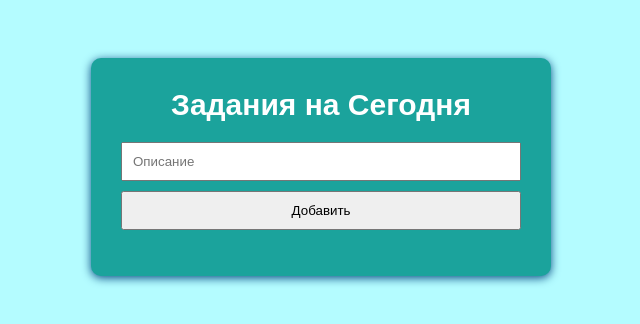
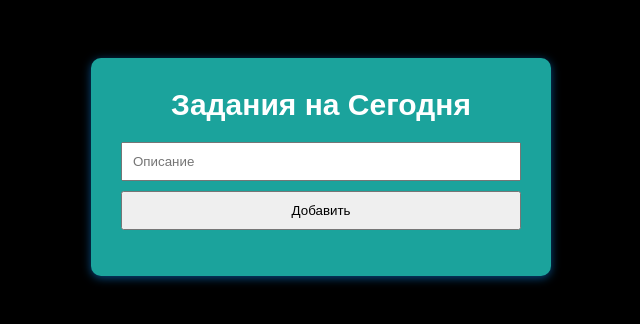
Before and after one commit to gitnikitih/Firts, a plain HTML site: page index.html in a window 1280 px wide. Shown: the whole page, without its empty margins (319-959 px from the left). Drawn offline with Linux system fonts and the light colour scheme.

Commit message:
Update index.css

```diff
--- a/index.css
+++ b/index.css
@@ -1,5 +1,5 @@
 body {
-    background-color: rgba(0, 247, 255, 0.295);
+    background-color: black;
     font-family: sans-serif;
     -webkit-box-sizing: content-box;
     box-sizing: content-box;
```
